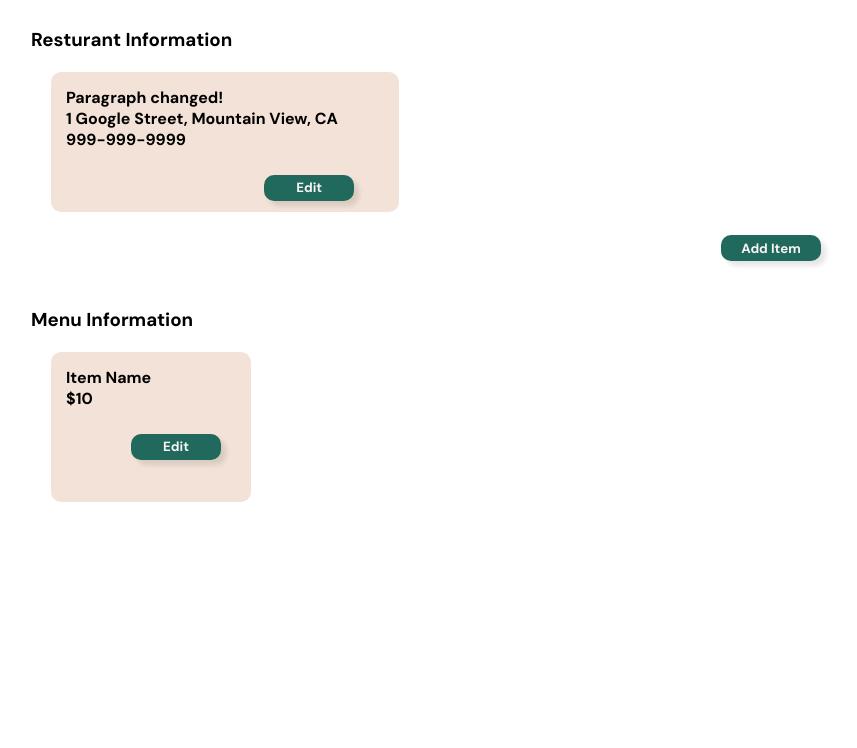
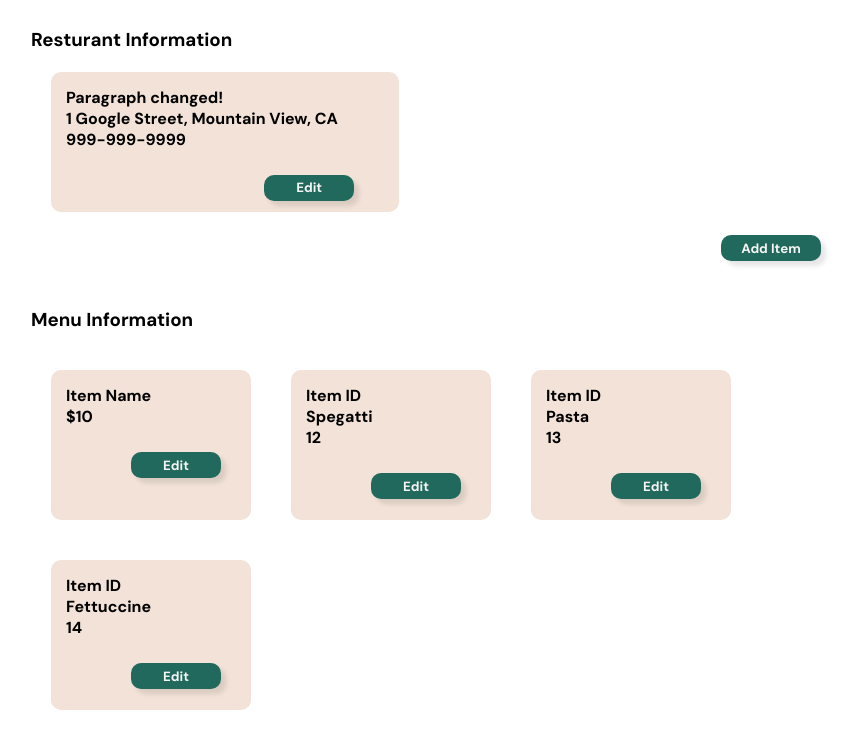
Before and after one commit to nitin-surana-sps/food-ordering-app, a plain HTML site: page src/main/webapp/index.html in a window 1280 px wide. Shown: the whole page, without its empty margins (153-1010 px from the left). Drawn offline with Linux system fonts and the light colour scheme; a web font is replaced by a local one.

Commit message:
Set up new menu item blocks on the landing page using fake array data (script.js)

```diff
--- a/src/main/webapp/script.js
+++ b/src/main/webapp/script.js
@@ -1,11 +1,13 @@
 // Restruant Information Edit Button
-
 let resButton = document.getElementById("restruantEdit");
 
 resButton.addEventListener("click", function() {
     // your code here...
-  window.location.replace("resturant.html");
-});
+  window.location.replace("");
+})
+
+
+
 
 // insert value to restruantName
 
@@ -22,3 +24,46 @@ AddButton.addEventListener("click", function() {
     // your code here...
   window.location.replace("menu.html");
 });
+
+
+// Menu Flow
+
+// Async get function to get the real data
+
+
+// using fake data for now
+
+let fakeData = ["Spegatti",12, "Pasta", 13, "Fettuccine ", 14];
+
+let dataLenghth = fakeData.length;
+
+let id = 0,itemName = 0,price = 0;
+
+
+
+for (let i = 0; i < dataLenghth; i+=2) {
+  // set itemName and price
+  itemName = fakeData[i];
+  price = fakeData[i+1];
+  // append the created block to menu
+  document.getElementById('menuBoxContainer').appendChild(newBlock(itemName,price));
+}
+
+
+//function that creates the child element
+function newBlock(itemName,price){
+  let div = document.createElement('div');
+  div.innerHTML = `
+    <div class="pinkBox">
+        <div class="boxText">
+          <div id="itemID">Item ID </div>
+          <div class="child">${itemName}</div>
+          <div class="child">${price}</div>
+        </div>
+        <div class="boxButton">
+            <button class="editButton">Edit</button>
+        </div>
+    </div>
+`;
+  return div
+}
--- a/src/main/webapp/style.css
+++ b/src/main/webapp/style.css
@@ -29,8 +29,14 @@ html, body {
     background-color: #F2E2D7;
     border-radius: 10px;
     margin: 20px;
+    width: 200px;
+    height: 150px;
 }
 
+#menuBoxContainer{
+  display: flex;
+  flex-wrap: wrap;
+}
 .entryRow{
   margin: 15px;
 }
@@ -65,11 +71,7 @@ input{
   margin: 15px;
 }
 
-#menuBox{
-  width: 200px;
-  height: 150px;
 
-}
 
 #subBox{
   height: 300px;
```
